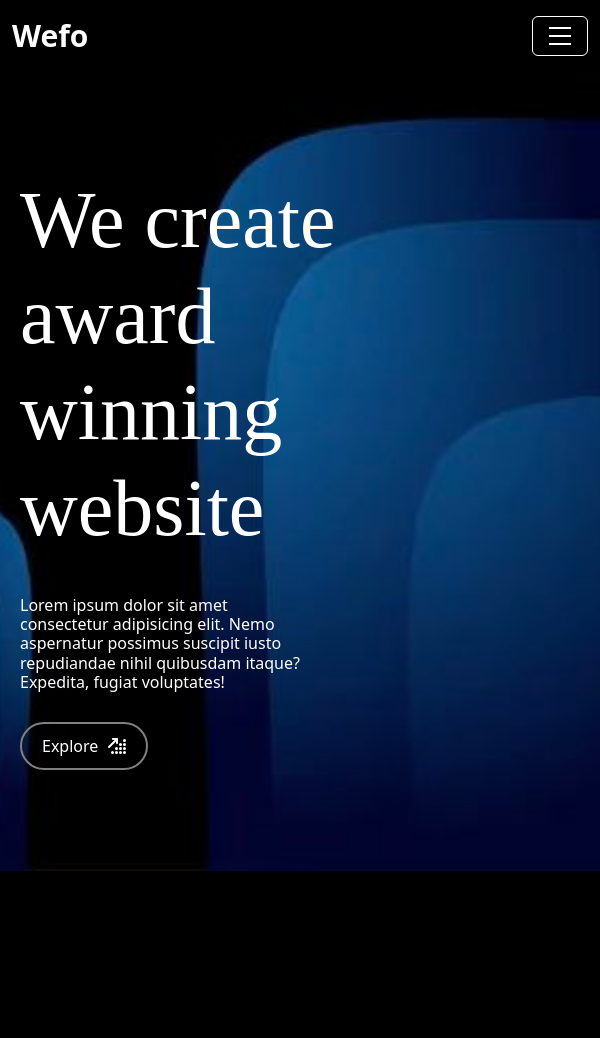
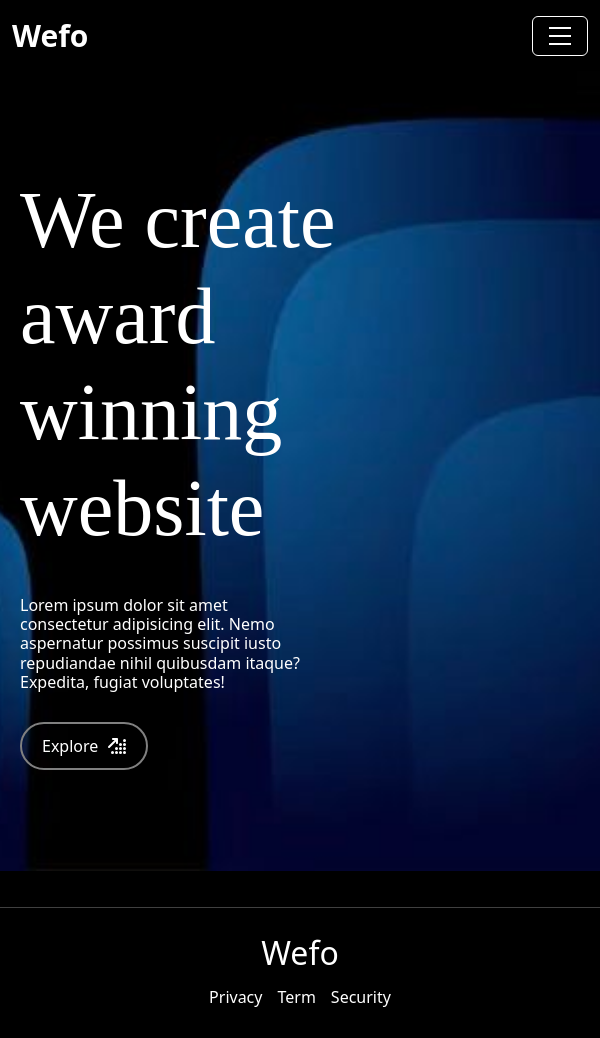
Before and after one commit to AleeshaRahimanNC/aleesha-rahiman-nc-frontend-project, a React (Create React App) app: page / in a window 600 px wide. Before the commit the page ends 871 px from the top, so only its background shows below. Built offline with nearby package versions, Linux system fonts and the light colour scheme.

Commit message:
4th Commit: Completed all features of footer.

```diff
--- a/src/Components/Footer/Footer.css
+++ b/src/Components/Footer/Footer.css
@@ -0,0 +1,101 @@
+.bg-cover {
+    background-color: transparent; /* Transparent background */
+    padding: 20px 0;
+  }
+
+  .footer-divider {
+    height: 1px;
+    background: #ddd; /* Customize line color */
+  }
+
+  .footer-bottom {
+    padding: 10px 0;
+  }
+
+  .footer-left {
+    display: flex;
+    align-items: center;
+
+  }
+
+  .footer-right h1{
+    font-size: 2.0rem;
+  }
+
+  .footer-right {
+    display: flex;
+    justify-content: flex-end;
+    align-items: center;
+  }
+
+  .footer-right h4 {
+    margin-left: 20px;
+    font-size: 1.0rem;
+  }
+
+  /* Tablet View (Between 576px and 768px) */
+@media (min-width: 576px) and (max-width: 768px)  {
+    .footer-bottom {
+        display: flex;
+        justify-content: space-between;
+        align-items: center;
+        width: 100%;
+      }
+
+      .footer-left {
+        display: flex;
+        justify-content: flex-start;
+        align-items: center;
+        text-align: left;
+        width: auto;
+      }
+
+      .footer-right {
+        display: flex;
+        justify-content: flex-end;
+        align-items: center;
+        text-align: right;
+        gap: 15px; /* Space between h4 elements */
+      }
+
+      .footer-right h4 {
+        margin: 0; /* Remove margins */
+      }
+  }
+
+  /* Mobile View */
+  @media (max-width: 576px) {
+    .footer-left {
+        flex-basis: 100%;
+        justify-content: center;
+      }
+
+      .footer-right {
+        flex-basis: 100%;
+        justify-content: center;
+      }
+
+      .footer-right h4 {
+        margin-left: 10px;
+      }
+    }
+
+    /* Media query for mobile (below 768px) */
+    @media (max-width: 767px) {
+      .footer-left, .footer-right {
+        flex-basis: 100%;
+        justify-content: center;
+        text-align: center;
+      }
+
+
+      h1 {
+        font-size: 2.0rem;
+      }
+
+      h4 {
+        font-size: 0.9rem;
+        margin-right: 14px;
+        margin-left:  14px;
+      }
+    }
--- a/src/Components/Footer/Footer.jsx
+++ b/src/Components/Footer/Footer.jsx
@@ -4,6 +4,24 @@ import './Footer.css'
 function Footer() {
   return (
     <>
+    <footer className="bg-cover">
+        <hr className="footer-divider" />
+        <div className="footer-bottom">
+            <div className="container">
+                <div className="row gy-3 justify-content-between">
+                    <div className="col-auto footer-left">
+                        <h1 className="mb-0">Wefo</h1>
+                    </div>
+
+                    <div className="col footer-right">
+                        <h4 className="mb-0">Privacy</h4>
+                        <h4 className="mb-0">Term</h4>
+                        <h4 className="mb-0">Security</h4>
+                    </div>
+                </div>
+            </div>
+        </div>
+    </footer>
     </>
   )
 }
```
